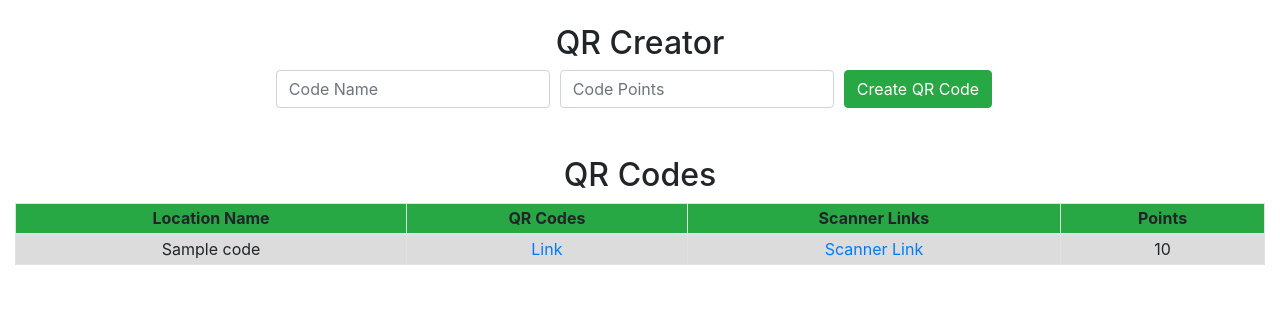
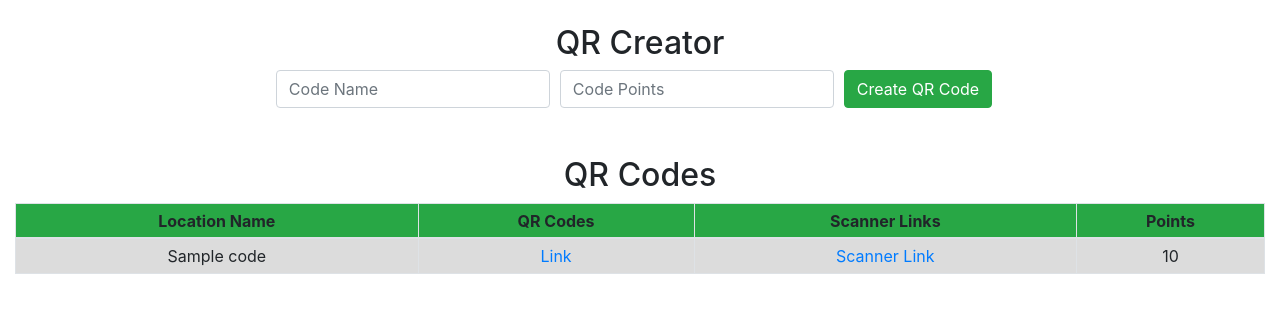
Before and after one commit to rowan-smith/Project-QR, a Flask app: page /qr/codes/ in a window 1280 px wide. Shown: the part 66-379 px from the top of the page. Run offline with Flask 2, Linux system fonts and the light colour scheme; a user stored in the database is signed in; tables that the repository leaves empty hold one stand-in row (values such as "Sample post"); some libraries are stand-ins or nearby versions.

Commit message:
Fix table heading text wrap and clean up CSS

```diff
--- a/static/css/site_styles.css
+++ b/static/css/site_styles.css
@@ -1,87 +1,3 @@
-/*input[type=text] {*/
-/*    width: 100%;*/
-/*    padding: 20px;*/
-/*    margin: 8px 0;*/
-/*    display: inline-block;*/
-/*    border: 1px solid #ccc;*/
-/*    border-radius: 4px;*/
-/*    box-sizing: border-box;*/
-/*    font-size: 1em;*/
-/*}*/
-
-/*input[type=password] {*/
-/*    width: 100%;*/
-/*    padding: 20px;*/
-/*    margin: 8px 0;*/
-/*    display: inline-block;*/
-/*    border: 1px solid #ccc;*/
-/*    border-radius: 4px;*/
-/*    box-sizing: border-box;*/
-/*    font-size: 1em;*/
-/*}*/
-
-/*input[type=submit] {*/
-/*    width: 100%;*/
-/*    background-color: #4CAF50;*/
-/*    color: #fff;*/
-/*    padding: 25px 20px;*/
-/*    margin: 8px 0;*/
-/*    border: none;*/
-/*    border-radius: 4px;*/
-/*    cursor: pointer;*/
-/*    font-size: 1em;*/
-/*    font-weight: 700;*/
-/*}*/
-
-/*input[type=submit]:hover {*/
-/*    background-color: #45a049;*/
-/*}*/
-
-/*.center_vertical {*/
-/*    margin: 0;*/
-/*    position: absolute;*/
-/*    top: 50%;*/
-/*    left: 50%;*/
-/*    -ms-transform: translate(-50%, -50%);*/
-/*    transform: translate(-50%, -50%);*/
-/*}*/
-
-/*.center_horizontal {*/
-/*    margin: auto;*/
-/*    width: 50%;*/
-/*    padding: 10px;*/
-/*}*/
-
-
-/*body {*/
-/*    font-family: 'Lucida Grande', 'Lucida Sans Unicode', 'Geneva', 'Verdana', sans-serif;*/
-/*    font-size: 1em;*/
-/*    !*width: 90%;*!*/
-/*}*/
-
-/*.error {*/
-/*    border: solid red;*/
-/*    text-align: center;*/
-/*}*/
-
-/*h1, h2, h3, h4 {*/
-/*    text-align: center;*/
-/*}*/
-
-/*button {*/
-/*    background-color: #4CAF50;*/
-/*    color: #fff;*/
-/*    padding: 15px 10px;*/
-/*    margin: 8px 0;*/
-/*    border: none;*/
-/*    border-radius: 4px;*/
-/*    cursor: pointer;*/
-/*    font-size: 1em;*/
-/*    font-weight: 700;*/
-/*}*/
-
-/*!*!*############################################*!*!*/
-
 .navbar-brand img {
     height: 2em;
     width: 4em;
@@ -94,36 +10,6 @@
 .table-hover tbody tr:hover td {
     background-color: #ff0;
 }
-
-tr {
-   line-height: 5px;
-}
-
-
-/*#################################################*/
-
-/*html,*/
-/*body {*/
-/*  height: 100%;*/
-/*}*/
-
-/*body {*/
-/*  display: -ms-flexbox;*/
-/*  display: -webkit-box;*/
-/*  display: flex;*/
-/*  -ms-flex-align: center;*/
-/*  -ms-flex-pack: center;*/
-/*  -webkit-box-align: center;*/
-/*  align-items: center;*/
-/*  -webkit-box-pack: center;*/
-/*  justify-content: center;*/
-/*  padding-top: 40px;*/
-/*  padding-bottom: 40px;*/
-/*  background-color: #f5f5f5;*/
-/*}*/
-
-
-/* ### Bootstrap Copy Paste ### */
 
 .form-signin {
   width: 100%;
--- a/templates/QR/codes.html
+++ b/templates/QR/codes.html
@@ -34,7 +34,7 @@
     {% if qr_codes %}
 
         <div class="table-responsive">
-            <table class="table table-hover table-striped table-bordered">
+            <table class="table table-hover table-striped table-bordered table-sm">
                 <thead>
                 <tr class="bg-success">
                     <th scope="col">Location Name</th>
--- a/templates/account/account.html
+++ b/templates/account/account.html
@@ -5,5 +5,6 @@
 {% block content %}
 
     <h1>Account</h1>
+    <p>{{ user }}</p>
 
 {%- endblock %}
```
Also changed, not shown: app.py (+3 -10 lines).
